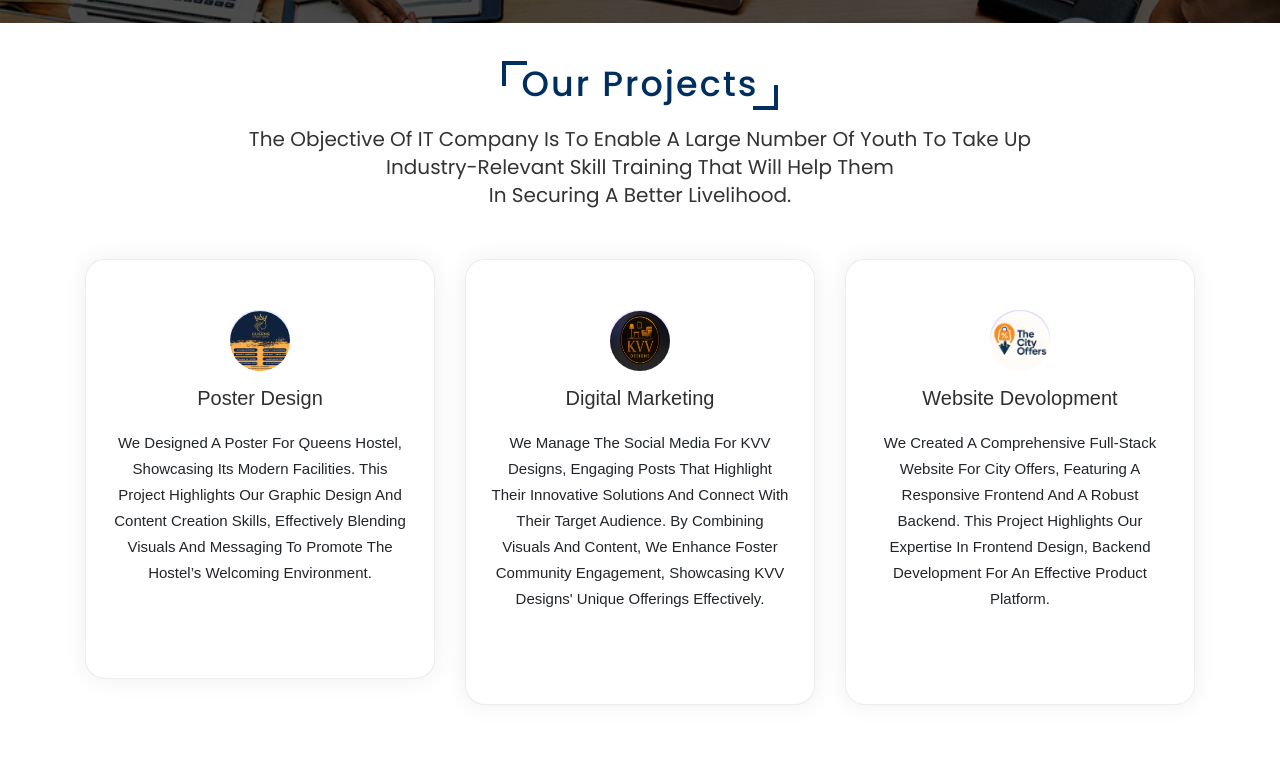
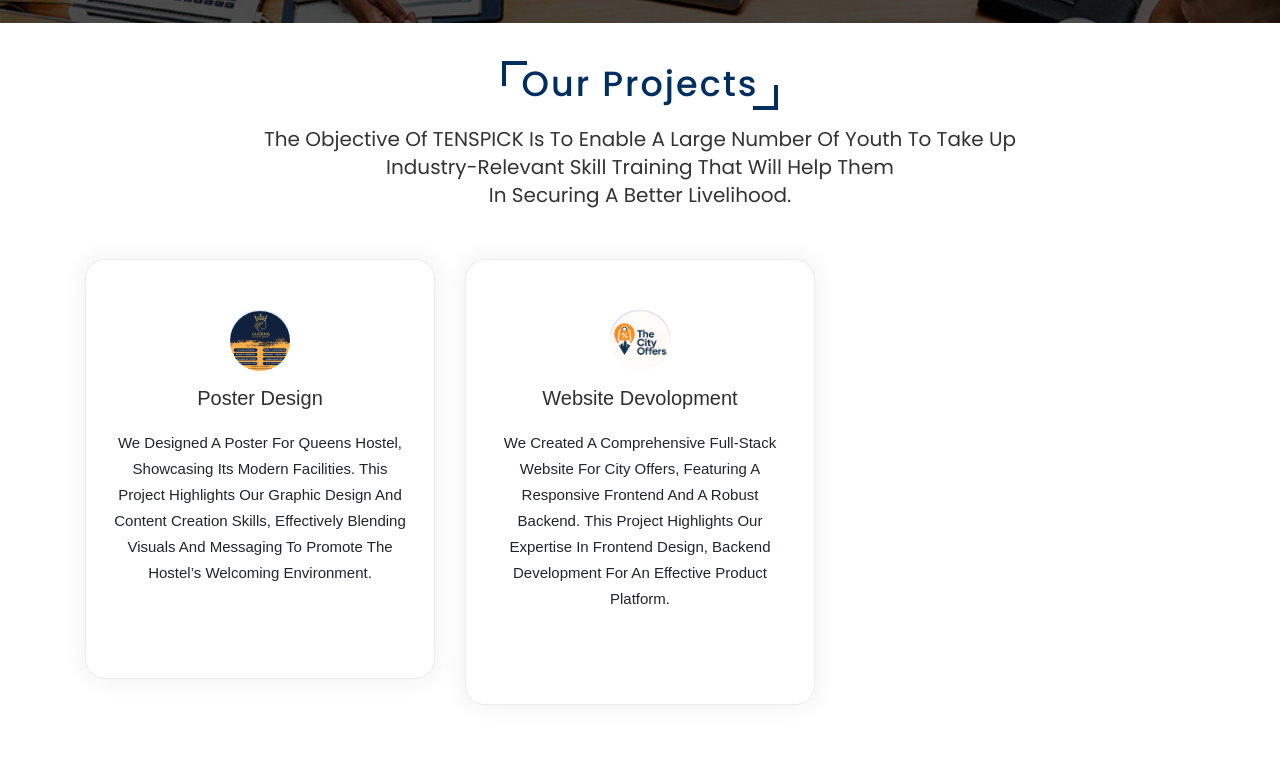
Before and after one commit to tenspick/Tenspick-Main-Website, a plain HTML site: page index.html in a window 1280 px wide. Shown: the part 2132-2895 px from the top of the page. Drawn offline with nearby package versions, Linux system fonts and the light colour scheme; grey boxes are pictures that could not be loaded.

Commit message:
Update index.html

```diff
--- a/index.html
+++ b/index.html
@@ -151,7 +151,7 @@
       <div class="row">
         <div class="section-head-1 col-sm-12" style="text-align: center;">
           <h4 style="margin-top: -5rem;" id="portfolio"><span>Our</span> Projects</h4>
-          <p>The objective of IT Company is to enable a large number of youth to take up <br>industry-relevant skill training that will help them<br> in securing a better livelihood.
+          <p>The objective of TENSPICK is to enable a large number of youth to take up <br>industry-relevant skill training that will help them<br> in securing a better livelihood.
             </p>
         </div>
 
@@ -167,16 +167,7 @@
 </div>
         </div>
         <div class="col-lg-4 col-sm-6">
-          <!-- Project-2 -->
-<div class="item">
-  <span class="icon feature_box_col_five">
-    <img src="./images/kvv.jpg" alt="Project 2" style="width:60px; height:60px; border-radius:50%;">
-  </span>
-  <h6>Digital Marketing</h6>
-  <p>We manage the social media for KVV Designs, engaging posts that highlight their innovative solutions and connect with their target audience. By combining visuals and content, We enhance foster community engagement, showcasing KVV Designs' unique offerings effectively.<br><br><br></p>
-</div>
-        </div>
-        <div class="col-lg-4 col-sm-6">
+
           <!-- Project-3 -->
 <div class="item">
   <span class="icon feature_box_col_six">
```
